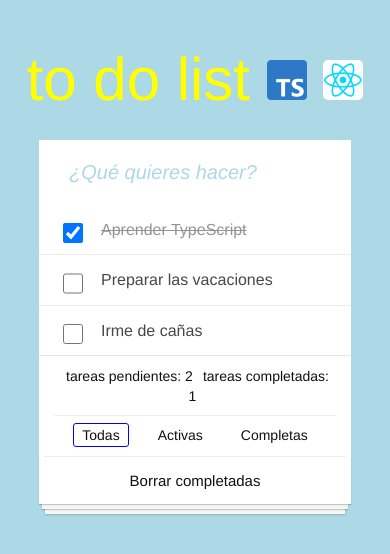
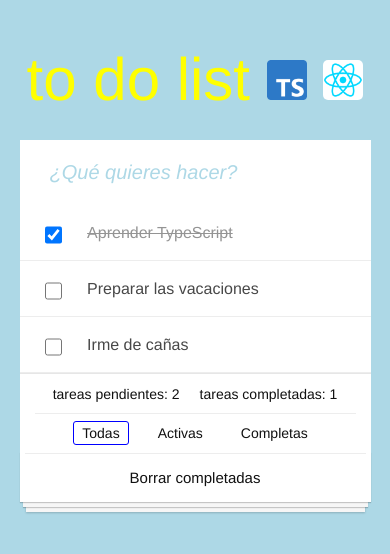
Before and after one commit to elialcodes/to-do-list, a React (Vite) app: page / in a window 390 px wide. Shown: the top 554 px of the page. Built offline with nearby package versions, Linux system fonts and the light colour scheme.

Commit message:
style finished

```diff
--- a/src/index.css
+++ b/src/index.css
@@ -34,12 +34,12 @@ h1 {
 }
 
 .logoTypeScript {
-  width: 60px;
+  width: 50px;
   height: auto;
 }
 
 .logoReact {
-  width: 60px;
+  width: 50px;
   height: auto;
   background-color: white;
   border-radius: 5px;
@@ -97,42 +97,6 @@ h1 {
   border: 1px solid blue;
 }
 
-.toggle-all {
-  width: 1px;
-  height: 1px;
-  border: none; /* Mobile Safari */
-  opacity: 0;
-  position: absolute;
-  right: 100%;
-  bottom: 100%;
-}
-
-.toggle-all + label {
-  display: flex;
-  align-items: center;
-  justify-content: center;
-  width: 45px;
-  height: 65px;
-  font-size: 0;
-  position: absolute;
-  top: -65px;
-  left: -0;
-}
-
-.toggle-all + label:before {
-  content: '❯';
-  display: inline-block;
-  font-size: 22px;
-  color: #949494;
-  padding: 10px 27px 10px 27px;
-  -webkit-transform: rotate(90deg);
-  transform: rotate(90deg);
-}
-
-.toggle-all:checked + label:before {
-  color: #484848;
-}
-
 .todo-list {
   margin: 0;
   padding: 0;
@@ -143,43 +107,25 @@ h1 {
   position: relative;
   font-size: 24px;
   border-bottom: 1px solid #ededed;
-  padding-left: 20px;
 }
 
-.todo-list li:last-child {
-  border-bottom: none;
-}
-
-.todo-list li.editing {
-  border-bottom: none;
-  padding: 0;
-}
-
-.todo-list li.editing .edit {
-  display: block;
-  width: calc(100% - 43px);
-  padding: 12px 16px;
-  margin: 0 0 0 43px;
-}
-
-.todo-list li.editing .view {
+.view {
   display: flex;
-  align-content: center;
+  align-items: center;
+  padding: 15px 60px 15px 20px;
 }
 
 .toggle {
-  width: 25px;
-  margin-top: 10px;
+  margin: 5px;
+  padding: 0;
+  width: 30px;
+  height: 30px;
 }
 
-.todo-list div {
-  display: flex;
-}
-
-.todo-list li label {
+.view label {
+  padding-left: 20px;
+  width: 95%;
   overflow-wrap: break-word;
-  padding: 15px 15px 15px 30px;
-  display: block;
   line-height: 1.2;
   transition: color 0.4s;
   font-weight: 400;
@@ -303,6 +249,11 @@ h1 {
   .logoReact {
     width: 40px;
   }
+
+  .todoapp {
+    width: 90%;
+  }
+
   .new-todo {
     font-size: 20px;
     padding: 16px 16px 16px 30px;
@@ -320,18 +271,17 @@ h1 {
     font-size: 20px;
   }
 
-  /* .new-todo::placeholder {
-    font-size: 20px;
-  } */
+  .view {
+    padding: 5px 40px 5px 20px;
+  }
 
   .toggle {
     width: 20px;
     margin-top: 10px;
   }
 
-  .todo-list li label {
+  .view label {
     font-size: 16px;
-    padding: 15px 15px 15px 15px;
   }
 
   .todo-list li .destroy {
@@ -343,6 +293,7 @@ h1 {
     display: flex;
     flex-direction: column;
   }
+
   .todo-counter {
     width: 100%;
     padding-bottom: 8px;
@@ -352,7 +303,7 @@ h1 {
 
   .todo-counter span {
     font-size: 14px;
-    padding: 0px 5px;
+    padding: 0px 10px;
   }
 
   .filters {
```
